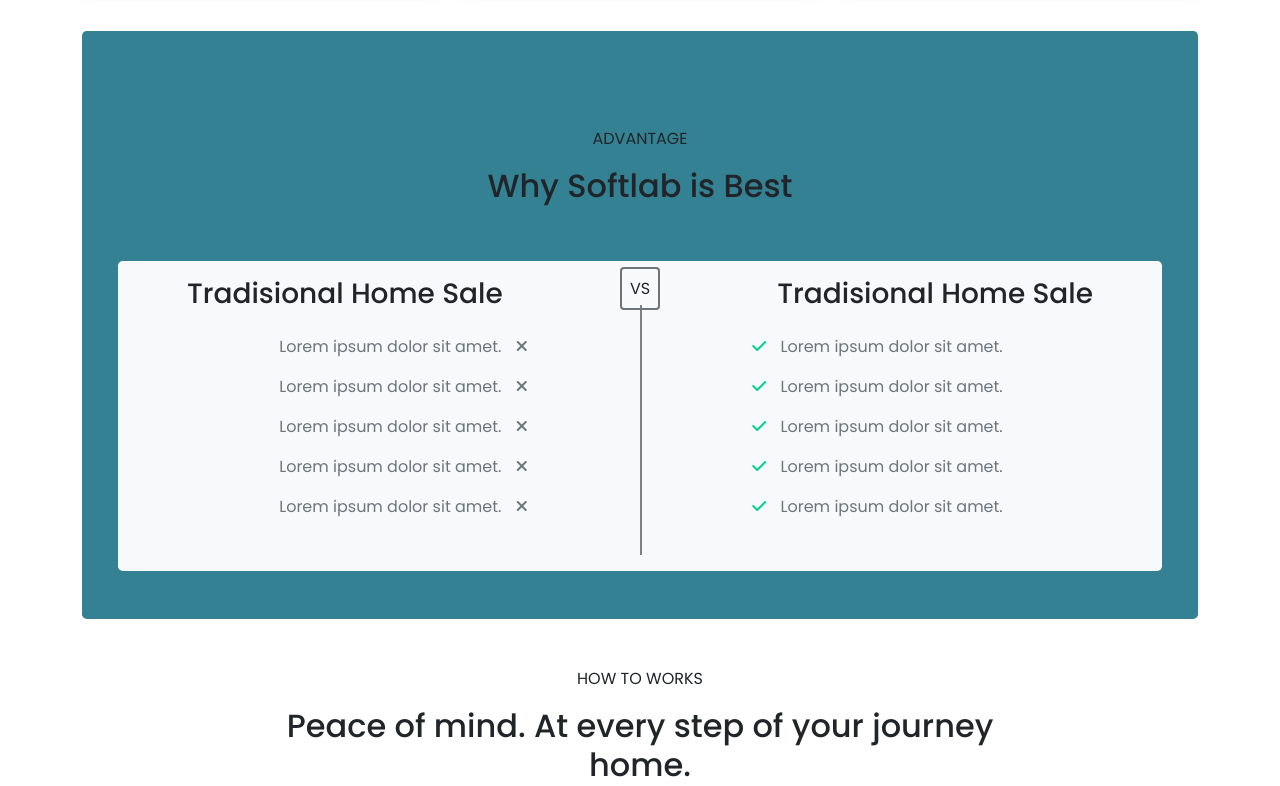
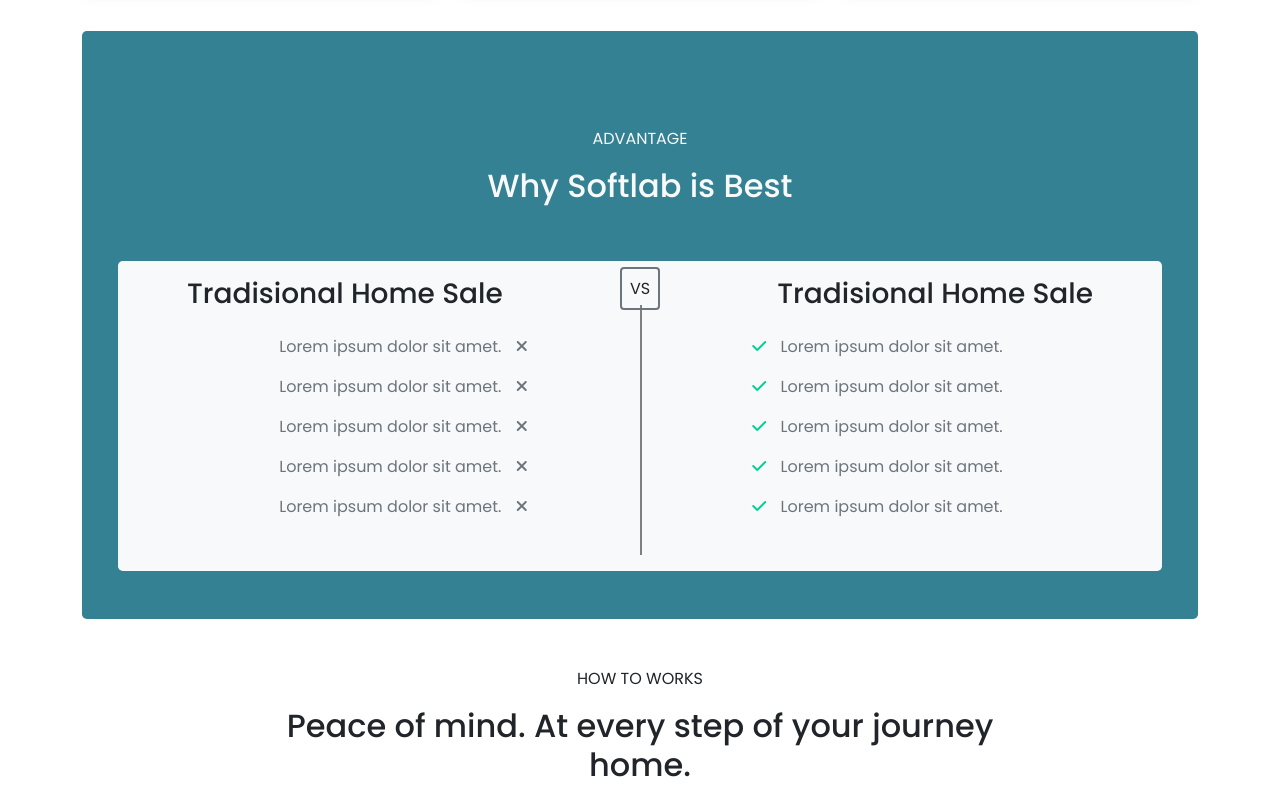
Before and after one commit to ASSiddik01/E-commerce, a plain HTML site: page index.html in a window 1280 px wide. Shown: the part 1140-1926 px from the top of the page. Drawn offline with nearby package versions, Linux system fonts and the light colour scheme.

Commit message:
Some change

```diff
--- a/index.html
+++ b/index.html
@@ -156,7 +156,7 @@
             <div class="container p-5">
                 <div class="row">
                     <div class="mt-5">
-                        <div class="section_title col-lg-8 text-center mx-auto">
+                        <div class="section_title col-lg-8 text-center mx-auto text-light">
                             <span class="text-uppercase">Advantage</span>
                             <h2 class="mt-3">Why Softlab is Best</h2>
                         </div>
```
